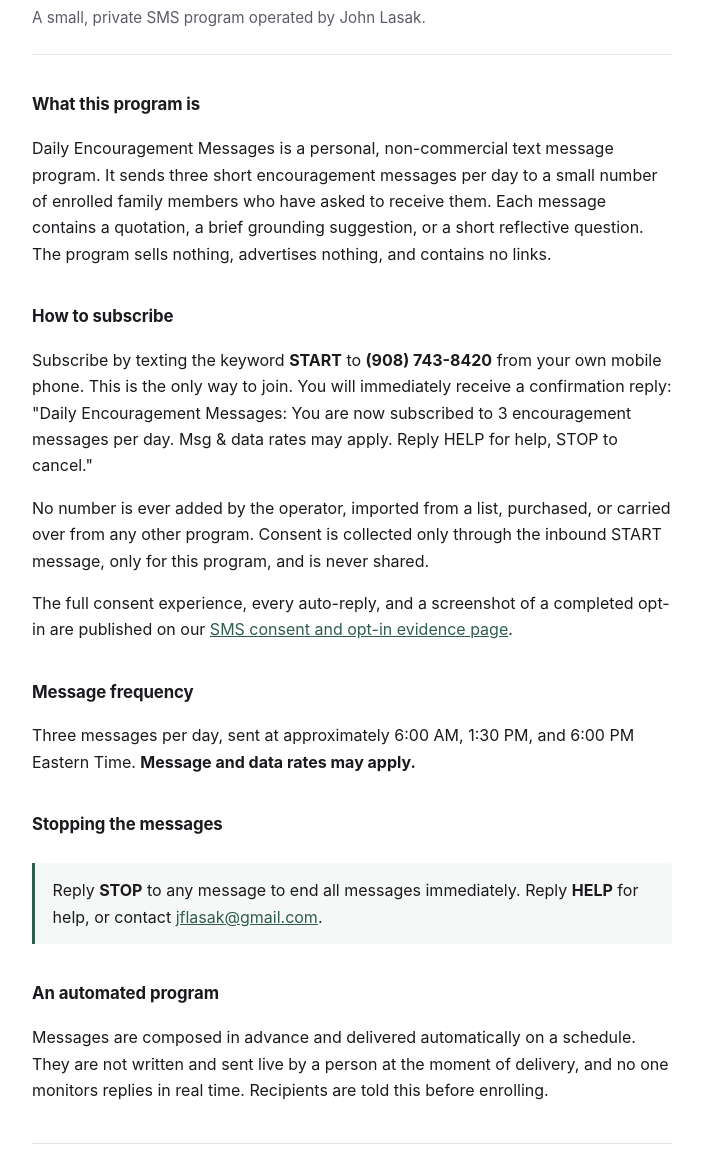
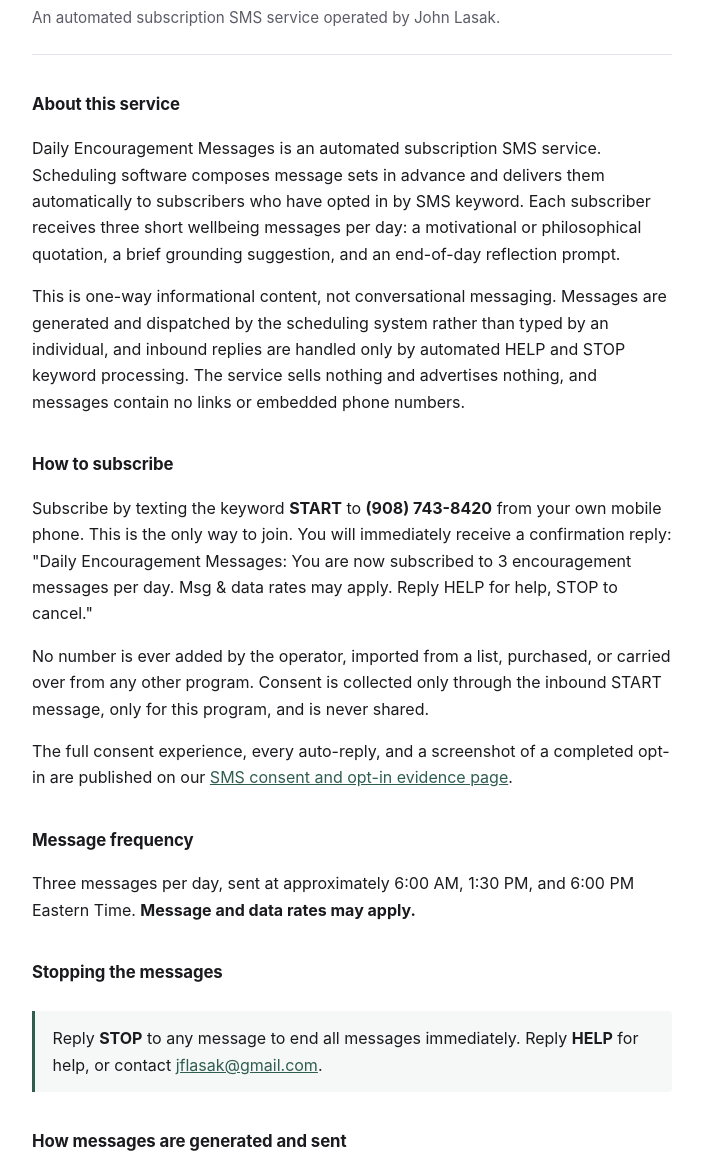
Before and after one commit to jayyel/daily-sms-worker-fam, a plain HTML site: page index.html in a window 1280 px wide. Shown: the part 81-1249 px from the top of the page, without its empty margins (288-991 px from the left). Drawn offline with Linux system fonts and the light colour scheme.

Commit message:
Add files via upload

```diff
--- a/index.html
+++ b/index.html
@@ -11,16 +11,24 @@
 <main>
   <header>
     <h1>Daily Encouragement Messages</h1>
-    <p class="sub">A small, private SMS program operated by John Lasak.</p>
+    <p class="sub">An automated subscription SMS service operated by John Lasak.</p>
   </header>
 
-  <h2>What this program is</h2>
+  <h2>About this service</h2>
   <p>
-    Daily Encouragement Messages is a personal, non-commercial text message program.
-    It sends three short encouragement messages per day to a small number of
-    enrolled family members who have asked to receive them. Each message contains a
-    quotation, a brief grounding suggestion, or a short reflective question. The
-    program sells nothing, advertises nothing, and contains no links.
+    Daily Encouragement Messages is an automated subscription SMS service.
+    Scheduling software composes message sets in advance and delivers them
+    automatically to subscribers who have opted in by SMS keyword. Each
+    subscriber receives three short wellbeing messages per day: a motivational or
+    philosophical quotation, a brief grounding suggestion, and an end-of-day
+    reflection prompt.
+  </p>
+  <p>
+    This is one-way informational content, not conversational messaging. Messages
+    are generated and dispatched by the scheduling system rather than typed by an
+    individual, and inbound replies are handled only by automated HELP and STOP
+    keyword processing. The service sells nothing and advertises nothing, and
+    messages contain no links or embedded phone numbers.
   </p>
 
   <h2>How to subscribe</h2>
@@ -58,11 +66,14 @@
     </p>
   </div>
 
-  <h2>An automated program</h2>
+  <h2>How messages are generated and sent</h2>
   <p>
-    Messages are composed in advance and delivered automatically on a schedule. They
-    are not written and sent live by a person at the moment of delivery, and no one
-    monitors replies in real time. Recipients are told this before enrolling.
+    Message sets are authored in advance and stored as structured content. A
+    scheduling application queues each message against the subscriber's local
+    time zone and submits it to the Twilio messaging API for automated delivery
+    at the scheduled hour. No message is composed, addressed, or sent manually at
+    the time of delivery, and no inbound replies are read by a person; HELP and
+    STOP are processed automatically.
   </p>
 
   <nav>
```
Also changed, not shown: terms.html (+8 -6 lines).
